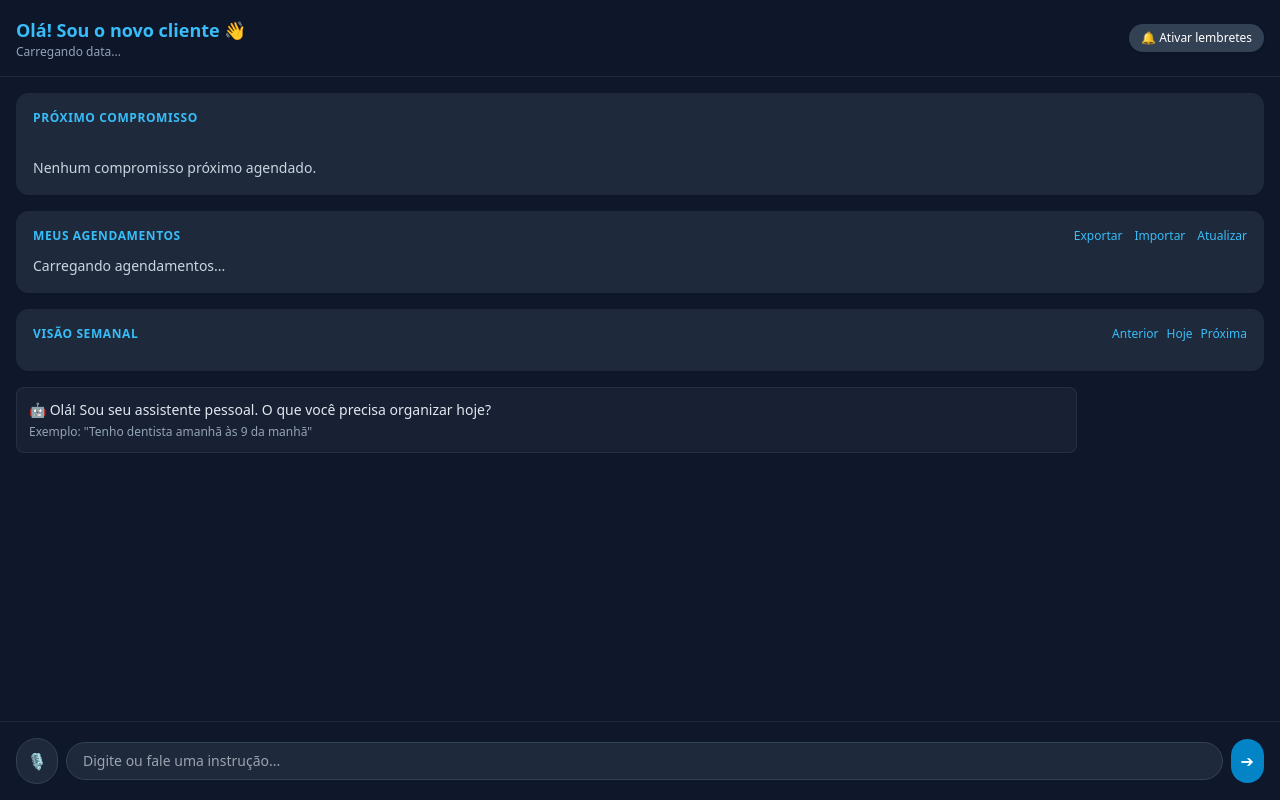
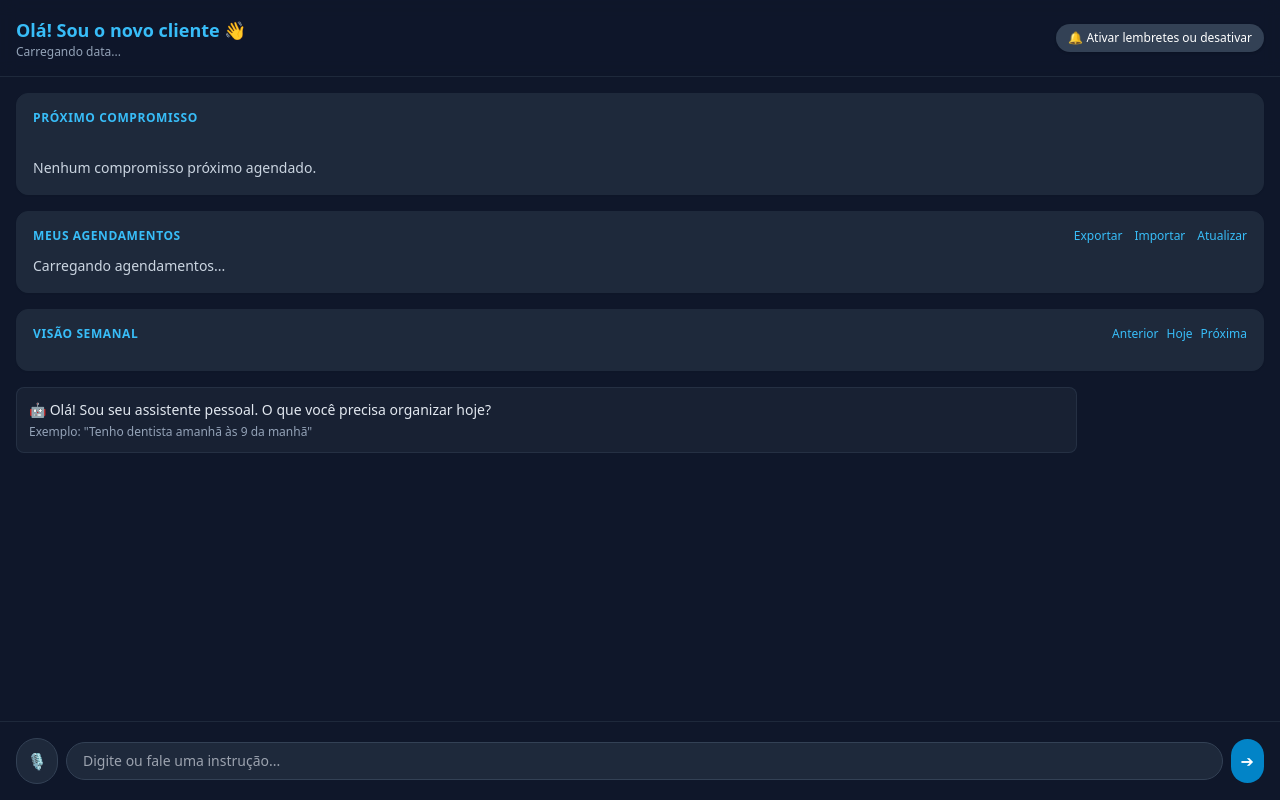
Before and after one commit to Howami-AS/agentepessoal, a plain HTML site: page index.html in a window 1280 px wide. Drawn offline with nearby package versions, Linux system fonts and the light colour scheme.

Commit message:
testando

```diff
--- a/index.html
+++ b/index.html
@@ -37,7 +37,7 @@
       📲 Instalar App
     </button>
     <button id="reminder-btn" class="bg-slate-700 hover:bg-slate-600 text-white text-xs px-3 py-1.5 rounded-full font-medium shadow">
-      🔔 Ativar lembretes
+      🔔 Ativar lembretes ou desativar
     </button>
   </header>
 
```
